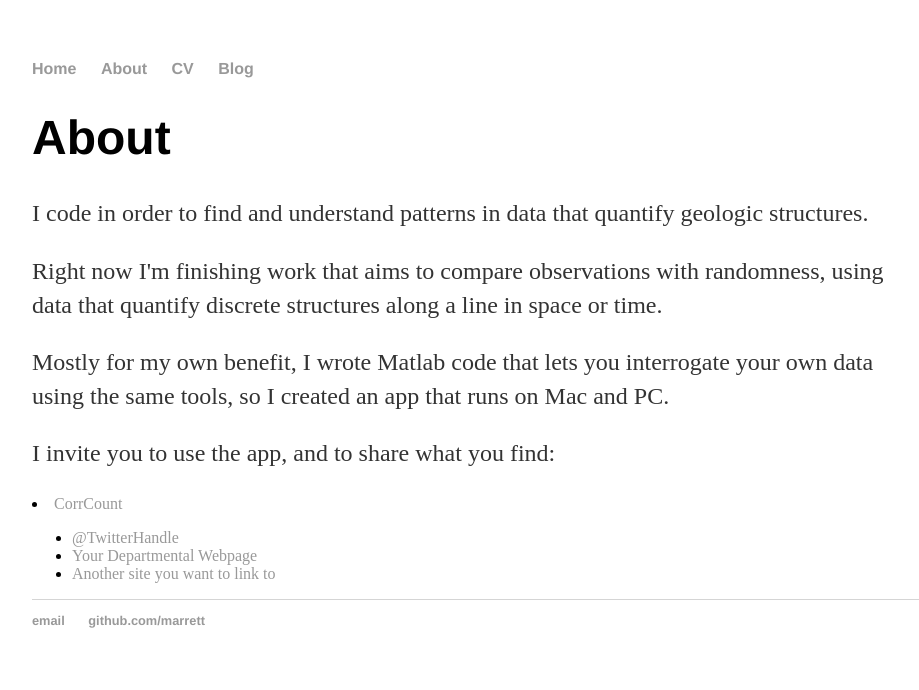
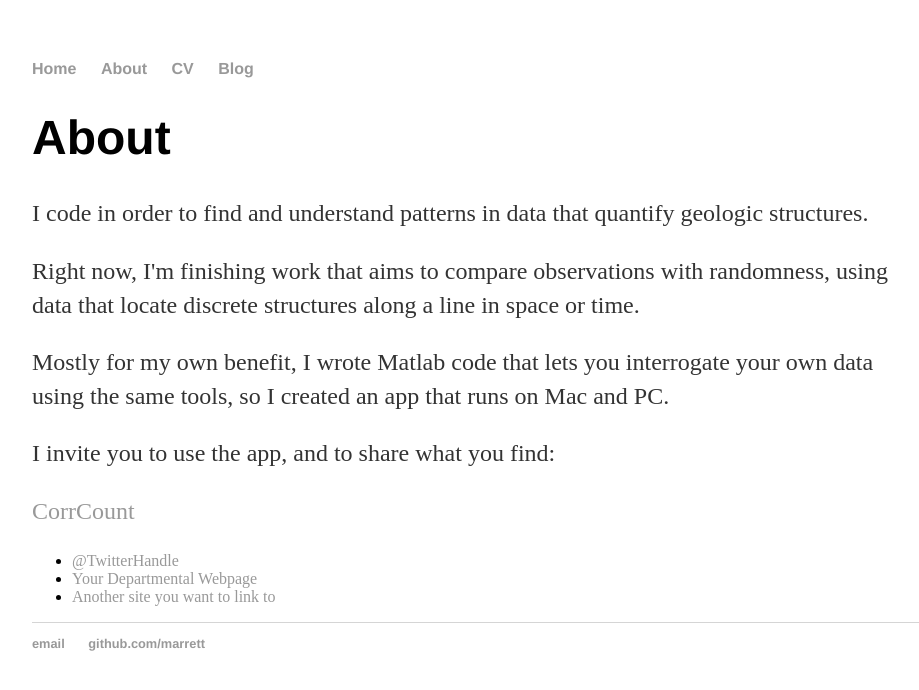
Before and after one commit to marrett/github.io, a Jekyll site: the page built from about/index.html, in a window 1280 px wide. Shown: the top 690 px of the page, without its empty margins (160-1079 px from the left). Built offline with Jekyll 4.4.1, drawn with Linux system fonts in a browser that asks for light colours.

Commit message:
Update index.html

```diff
--- a/about/index.html
+++ b/about/index.html
@@ -6,10 +6,10 @@ title: About Randy Marrett
 		<div class="about">
 			<h1>About</h1>
 			<p>I code in order to find and understand patterns in data that quantify geologic structures.</p>
-			<p>Right now I'm finishing work that aims to compare observations with randomness, using data that quantify discrete structures along a line in space or time.</p>
+			<p>Right now, I'm finishing work that aims to compare observations with randomness, using data that locate discrete structures along a line in space or time.</p>
 			<p>Mostly for my own benefit, I wrote Matlab code that lets you interrogate your own data using the same tools, so I created an app that runs on Mac and PC.</p>
 			<p>I invite you to use the app, and to share what you find:</p>
-			<li><a href="https://github.com/marrett/CorrelationCount">CorrCount</a></li>
+			<p><a href="https://github.com/marrett/CorrelationCount">CorrCount</a></p>
 
 			<ul class="contacts">
 				<li><a href="#">@TwitterHandle</a></li>
```
